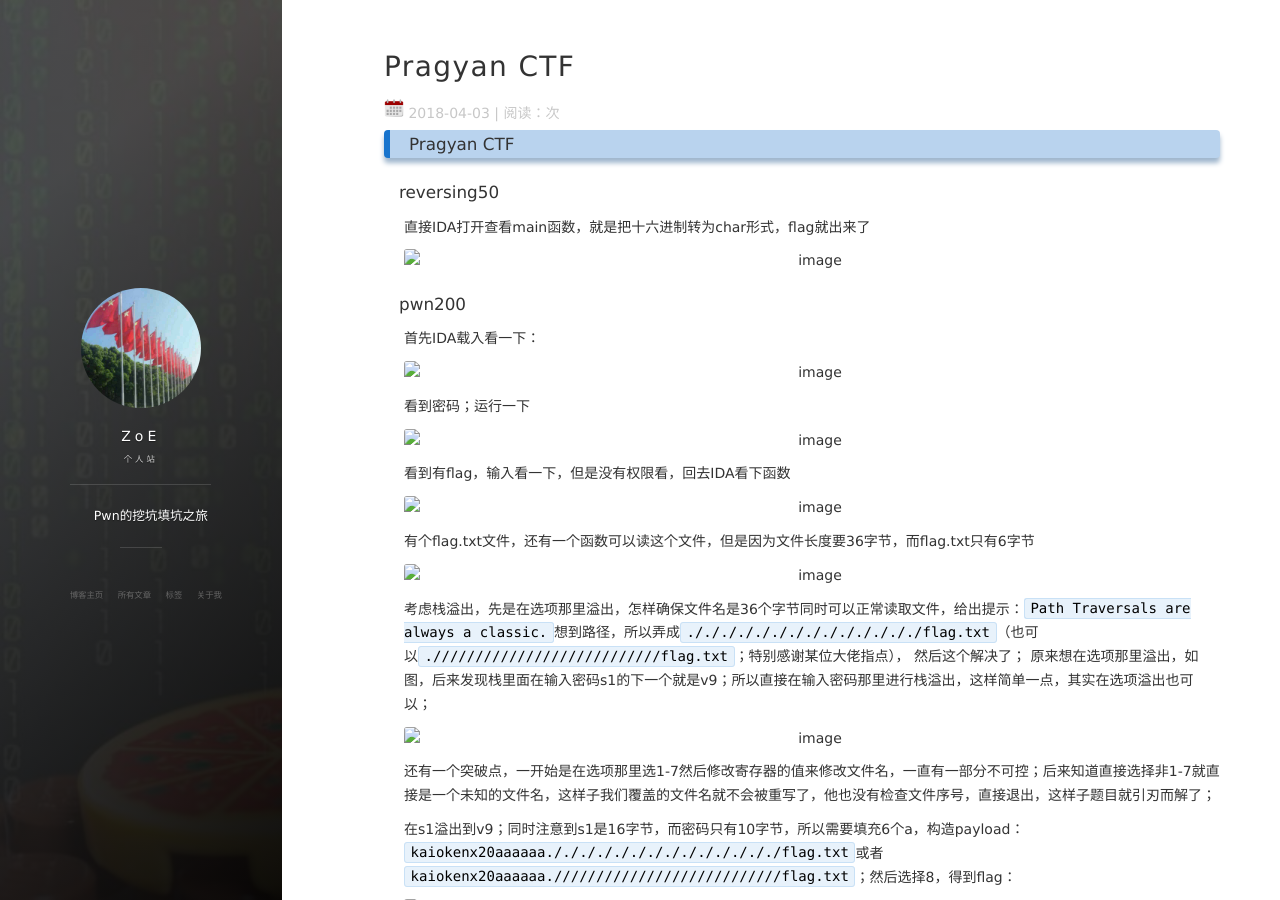
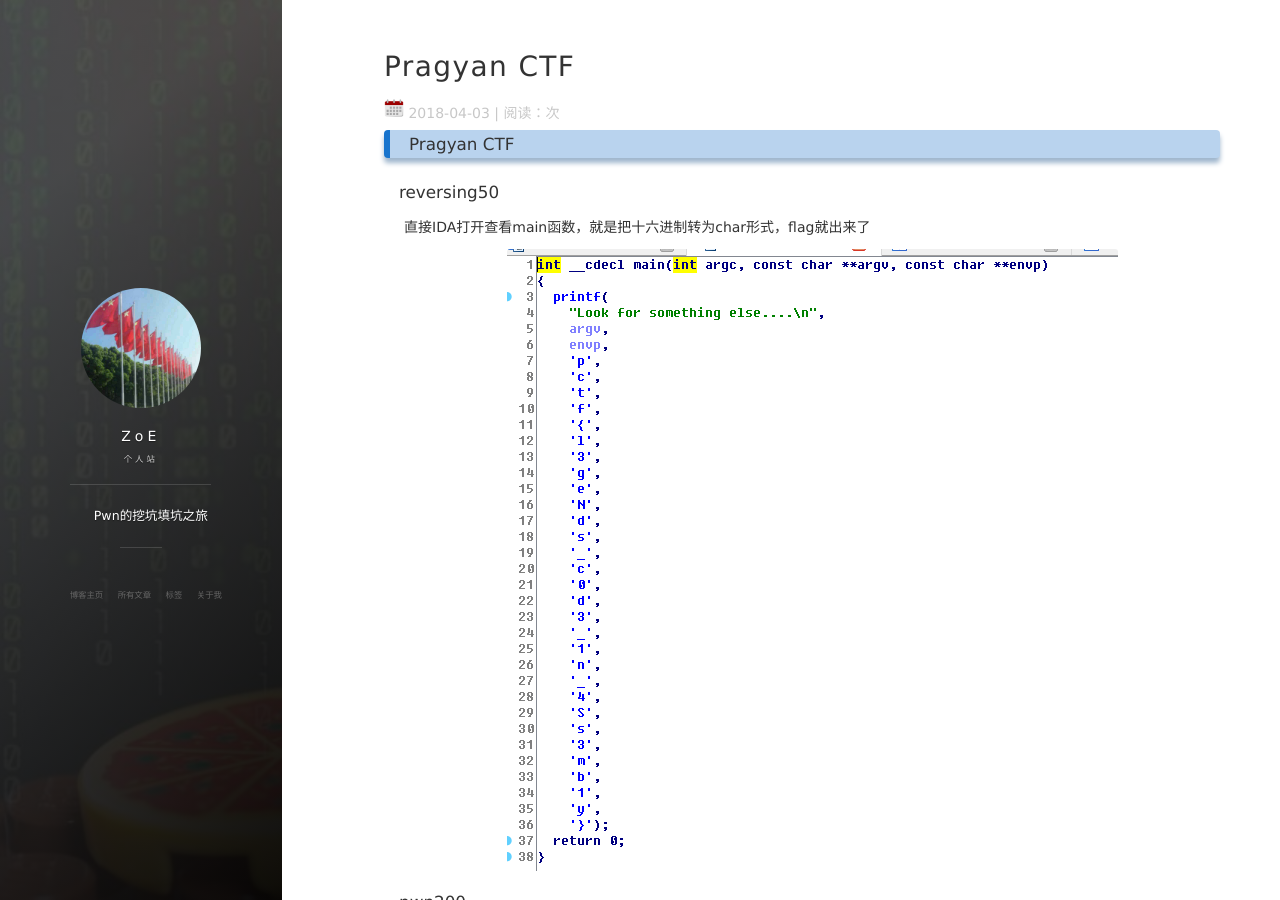
Before and after one commit to ZoEplA/ZoEplA.github.io, a Jekyll site: the page built from _posts/2018-04-03-Pragyan CTF.md, in a window 1280 px wide and 900 px high. Built offline with Jekyll 4.4.1, drawn with Linux system fonts in a browser that asks for light colours; nearby versions of some CDN libraries; comment, search, counter and statistics services are not loaded.

Commit message:
Update 2018-04-03-Pragyan CTF.md

```diff
--- a/_posts/2018-04-03-Pragyan CTF.md
+++ b/_posts/2018-04-03-Pragyan CTF.md
@@ -8,7 +8,7 @@
 #### reversing50
 直接IDA打开查看main函数，就是把十六进制转为char形式，flag就出来了
 
-![image](images/posts/Pragyan CTF/1520141353979.png)
+![image](/images/posts/Pragyan CTF/1520141353979.png)
 
 #### pwn200
 
```
